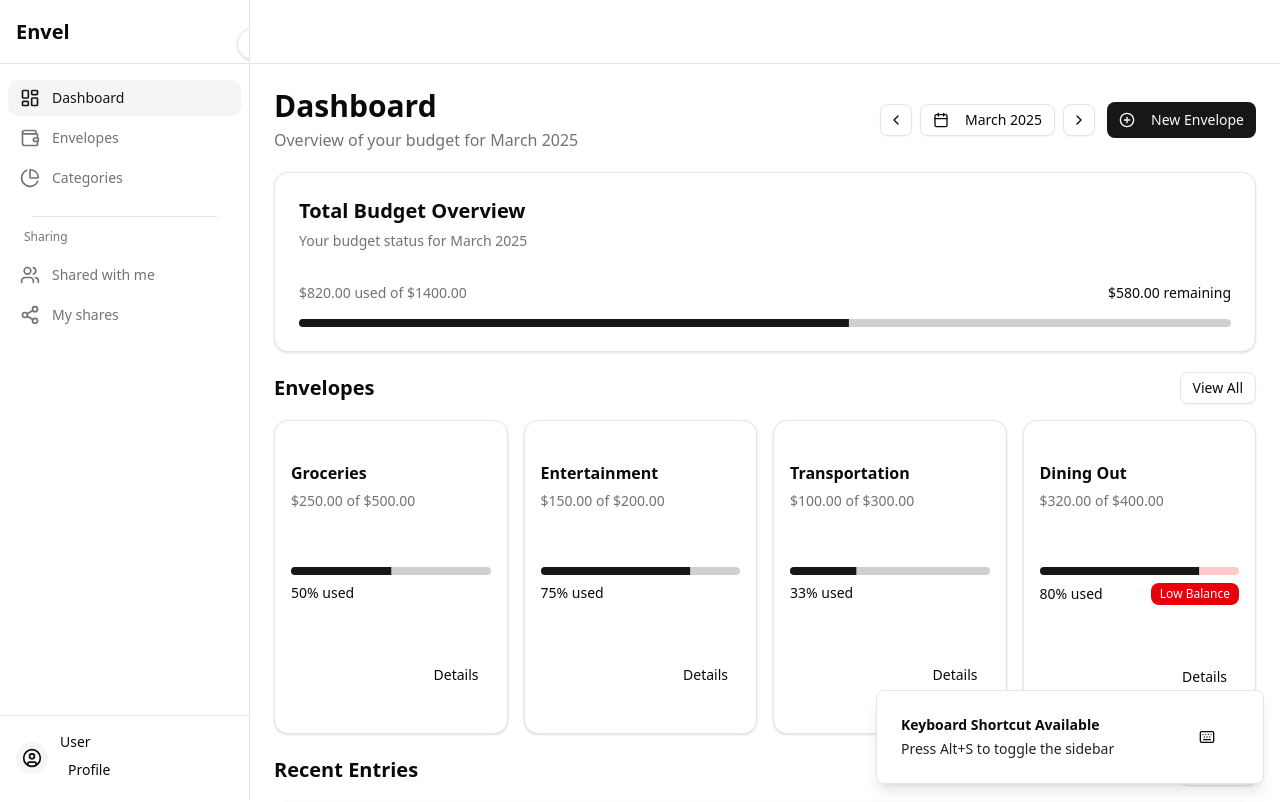
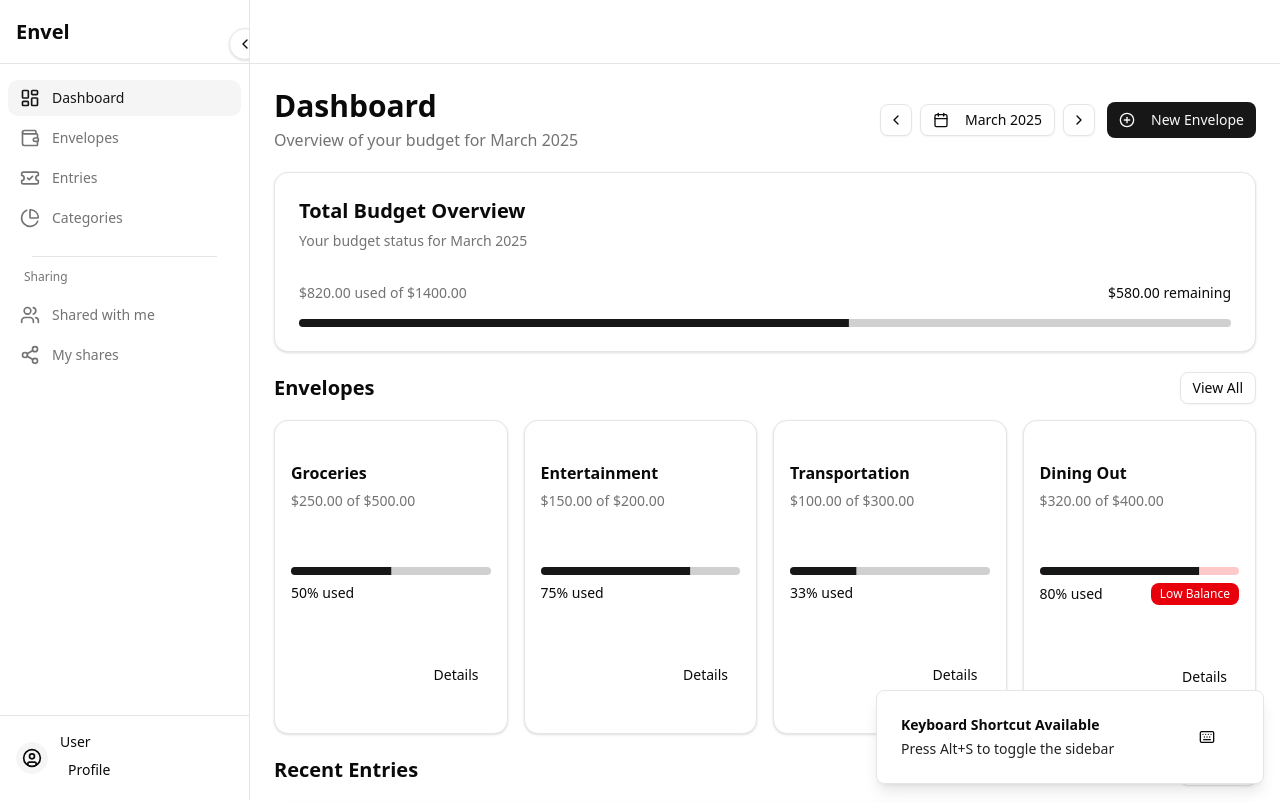
Before and after one commit to aacnsilva/envel, a Next.js app: page /dashboard in a window 1280 px wide. Shown: the top 802 px of the page. Built offline with nearby package versions, Linux system fonts and the light colour scheme.

Commit message:
feat: fix sidebar

```diff
--- a/app/(main)/entries/[id]/page.tsx
+++ b/app/(main)/entries/[id]/page.tsx
@@ -28,10 +28,10 @@ export default function EntryDetailPage({ params }: { params: Promise<{ id: stri
   const router = useRouter();
   const [entry, setEntry] = useState<Entry | null>(null);
   const [isDeleteDialogOpen, setIsDeleteDialogOpen] = useState(false);
+  const p = use(params);
 
   // Load entry data
   useEffect(() => {
-    const p = use(params);
     const entryId = parseInt(p.id);
     const foundEntry = mockEntries.find(e => e.id === entryId);
 
--- a/components/sidebar.tsx
+++ b/components/sidebar.tsx
@@ -10,9 +10,9 @@ import {
   Wallet,
   PieChart,
   Share2,
-  Settings,
   UserCircle,
-  Users
+  Users,
+  TicketCheck
 } from "lucide-react";
 
 import { cn } from "@/lib/utils";
@@ -88,6 +88,11 @@ export const Sidebar = ({ children }: SidebarProps) => {
       icon: <Wallet className="h-5 w-5" />,
     },
     {
+      title: "Entries",
+      href: "/entries",
+      icon: <TicketCheck className="h-5 w-5" />,
+    },
+    {
       title: "Categories",
       href: "/categories",
       icon: <PieChart className="h-5 w-5" />,
@@ -132,14 +137,14 @@ export const Sidebar = ({ children }: SidebarProps) => {
         <Button
           variant="ghost"
           size="icon"
-          className="absolute right-[-20px] top-7 h-8 w-8 rounded-full border bg-background hidden md:flex z-40 shadow-sm"
+          className="absolute right-[-12px] top-7 h-8 w-8 rounded-full border bg-background hidden md:flex items-center justify-center z-40 shadow-sm"
           onClick={toggleSidebar}
           title="Toggle sidebar (Alt+S)"
         >
           {isCollapsed ? (
-            <ChevronRight className="h-4 w-4" />
+            <ChevronRight className="h-4 w-4 text-foreground" />
           ) : (
-            <ChevronLeft className="h-4 w-4" />
+            <ChevronLeft className="h-4 w-4 text-foreground" />
           )}
           <span className="sr-only">
             {isCollapsed ? "Expand" : "Collapse"}
```
